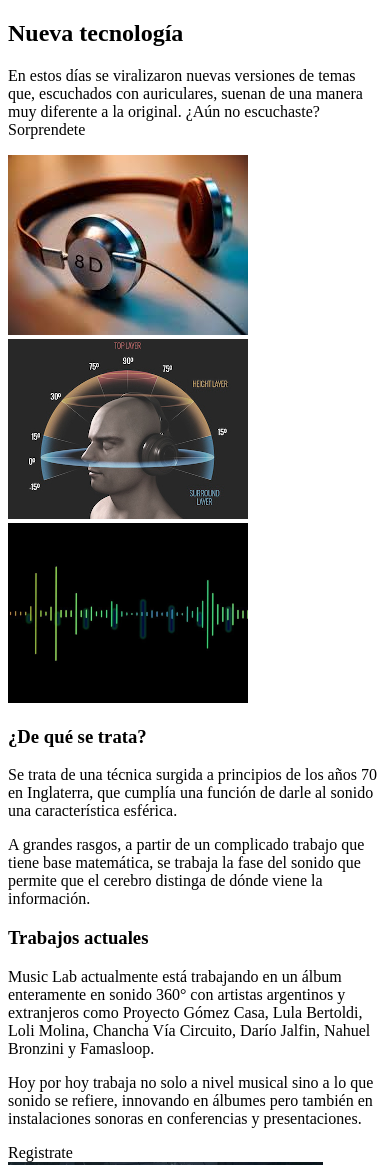
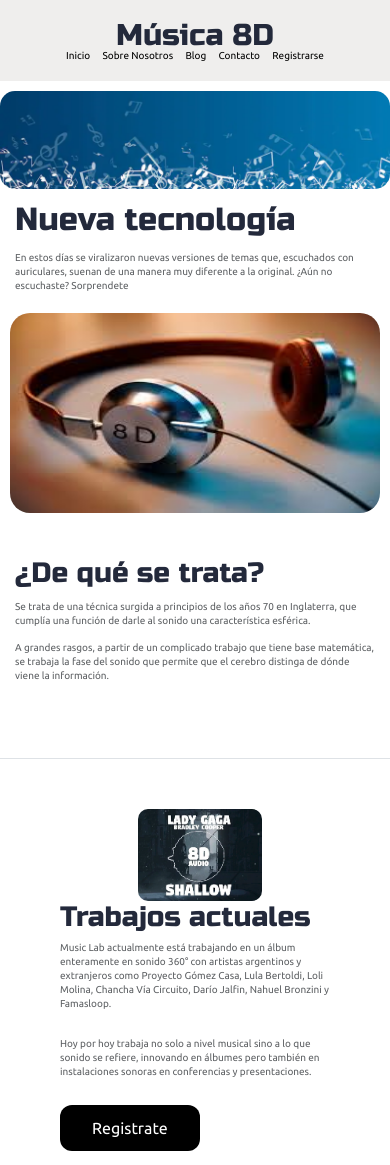
Before and after one commit to Joshua030/FT-M2, an Eleventy site: page 02-CSS/homework/responsive-web/index.html in a window 390 px wide. Shown: the top 1165 px of the page. Built offline with nearby package versions, Linux system fonts and the light colour scheme; Eleventy itself is replaced by a stand-in of ours; files that its build step writes are made by us from their sources.

Commit message:
fourth commit

```diff
--- a/01-DOM/homework/DOMhomework.js
+++ b/01-DOM/homework/DOMhomework.js
@@ -91,7 +91,7 @@ return toDos.map(buildToDo) ;
 
 function displayToDos() {
   // Tu código acá:
- let toDoContainer= document.querySelector("#toDoContainer");
+ let toDoContainer= document.querySelector("#toDoContainer");ñ
  toDoContainer.innerHTML= "";
  let newArray = buildToDos(toDoItems);
  for (let value of newArray) {
--- a/02-CSS/homework/responsive-web/index.html
+++ b/02-CSS/homework/responsive-web/index.html
@@ -3,7 +3,7 @@
 <html lang="en">
 <head>
   <meta charset="utf-8">
-
+  <meta name="viewport" content="width=device-width, initial-scale=1.0">
   <title>Música 8D</title>
 
   <link href="https://fonts.googleapis.com/css?family=Russo+One|Ubuntu" rel="stylesheet">
@@ -22,7 +22,17 @@
 
     <header class="intro">
        <!-- Código de header img acá -->
-
+      <nav>
+        <h1>Música 8D</h1>
+        <ul class="container1">
+          <li> Inicio </li>
+          <li> Sobre Nosotros </li>
+          <li> Blog </li>
+          <li> Contacto </li>
+          <li> Registrarse </li>
+        </ul>
+      </nav>
+      <img src="img/main-header.png" alt="blue background">
       <h2>Nueva tecnología</h2>
 
       <p>En estos días se viralizaron nuevas versiones de temas que, escuchados con auriculares, suenan de una manera muy diferente a la original. ¿Aún no escuchaste? Sorprendete</p>
--- a/02-CSS/homework/responsive-web/less/global.less
+++ b/02-CSS/homework/responsive-web/less/global.less
@@ -35,3 +35,10 @@ p {
   width: 100%;
   margin: 0 auto;
 }
+
+@media screen and (max-width: 500px) {
+  p {
+    font-size: 1.0rem;
+    line-height: 1.4;
+  }
+}
--- a/02-CSS/homework/responsive-web/less/home-page.less
+++ b/02-CSS/homework/responsive-web/less/home-page.less
@@ -11,7 +11,12 @@
     p {
       padding:0 15px;
     }
-
+    img {
+      display:block;
+      margin:auto;
+      border-radius: 15px;
+      width: 100%;
+  }
   }
 
   .music-images {
@@ -47,7 +52,7 @@
     justify-content: center;
 
     .actual-text {
-      width: 50%;
+      width: 100%;
 
       h3 {
         margin-bottom: 10px;
@@ -58,6 +63,18 @@
       }
 
       .btn {
+        background-color: black; /* Green */
+        border: none;
+        color: white;
+        padding: 15px 32px;
+        text-align: center;
+        text-decoration: none;
+        display: inline-block;
+        font-size: 16px;
+        border-radius: 12px;
+      }
+      .btn:hover {
+        background-color: #1f7ea4;
       }
     }
 
@@ -73,3 +90,51 @@
     }
   }
 }
+
+@media screen and (max-width: 500px) {
+  .home {
+
+
+    .music-images {
+      height: 100%;
+
+      .auricular{
+        width: 100%;
+        margin: 20px 2.5%;
+        border-radius: 20px;
+        height: 20rem;
+      }
+      .tecnologia{
+        display: none;
+      }
+      .ondas{
+        display: none;
+      }
+    }
+
+}
+.actual {
+
+  display: flex;
+  flex-direction: column;
+  align-items: center;
+
+  .actual-text {
+    width: 100%;
+}
+.actual-img {
+  order: -2;
+  align-items: center;
+  justify-content: center;
+  width: 100%;
+  margin-left: 4%;
+  img {
+    width: 100%;
+    height: auto;
+    border-radius: 10px;
+  }
+
+}
+
+}
+}
--- a/02-CSS/homework/responsive-web/less/index.less
+++ b/02-CSS/homework/responsive-web/less/index.less
@@ -1 +1,14 @@
 // Importar los archivos less acá:
+@import "variables";
+@import "mixins";
+@import "reset";
+@import "global";
+@import "navigation";
+@import "footer";
+@import "home-page";
+
+header {
+    display: flex;
+    flex-direction: column;
+    width: 100%;
+}
--- a/02-CSS/homework/responsive-web/less/navigation.less
+++ b/02-CSS/homework/responsive-web/less/navigation.less
@@ -1 +1,70 @@
 // Código de Nav acá
+
+
+    nav {
+        display: flex;
+        flex-direction: column;
+        align-items: center;
+        margin-bottom: 10px;
+        padding: 20px 50px;
+        background-color:#efeeed;
+        h1{
+            font-size: 30px;
+
+                }
+        .container1 {
+            justify-content: center;
+            }
+        li {
+            flex: 1 1 100%;
+            list-style: none;
+            display: inline-block;
+            color: black;
+            padding: 10px 20px 0px 20px;
+        }
+    }
+
+// nav {
+//     display: flex;
+//     margin-bottom: 10px;
+//     flex-direction: column ;
+//     justify-content: center;
+//     align-items: center;
+//     padding: 20px 50px;
+//     box-shadow: 0 1px 8px #ddd;
+//     background-color:#efeeed;
+//     h1{
+//         font-size: 30px;
+//     }
+//     li {
+//     color: black;
+//     list-style: none;
+//     display: inline-block;
+//     padding: 10px 20px 0px 20px;
+//     }
+// }
+
+@media (max-width: 500px) {
+
+
+    nav {
+        margin-bottom: 10px;
+        padding: 20px 20px;
+        background-color:#efeeed;
+        h1{
+            font-size: 30px;
+        }
+        .container1 {
+            justify-content: center;
+
+            }
+      li {
+            flex: 1 1 100%;
+            list-style: none;
+            display: inline-block;
+            color: black;
+            padding: 1px 5px 0px 5px;
+            gap: 20px;
+        }
+    }
+}
```
Also changed, not shown: 02-CSS/homework/Basic Concepts.md (added, +9 -0 lines), 02-CSS/homework/responsive-web/css/index.css.
